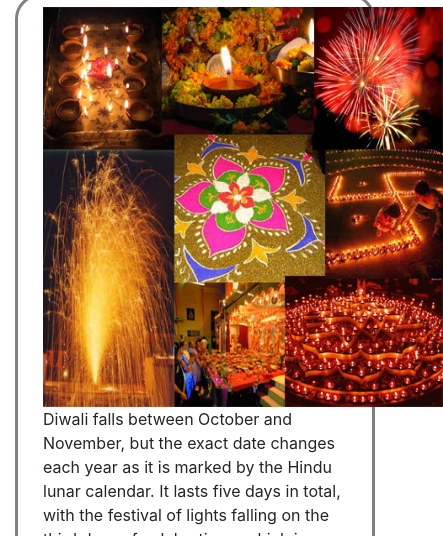
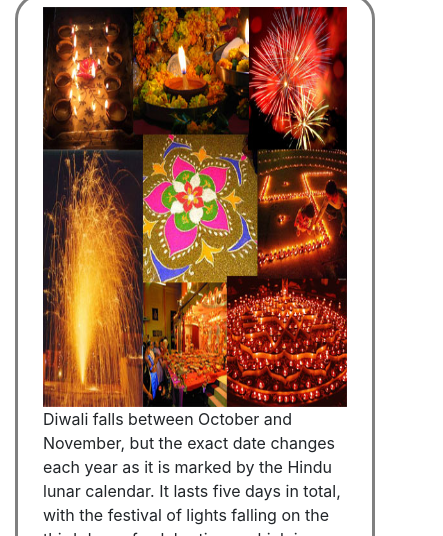
Before and after one commit to Natinika/Code-First-Girls_-Project, a website: page startbootstrap-simple-sidebar-gh-pages/second_page.html in a window 390 px wide. Shown: the part 308-844 px from the top of the page, 443 px wide, since content can reach past the window. Drawn offline with Linux system fonts and the light colour scheme.

Commit message:
Second_ page
Added responsive development for a photo

```diff
--- a/startbootstrap-simple-sidebar-gh-pages/css/second_page.css
+++ b/startbootstrap-simple-sidebar-gh-pages/css/second_page.css
@@ -21,6 +21,9 @@ h2{
 h3{text-align:center;
   font-size:30px;
   padding:20px;
+}
+
+img{max-width: 100%;
 }
 
 .row{
```
